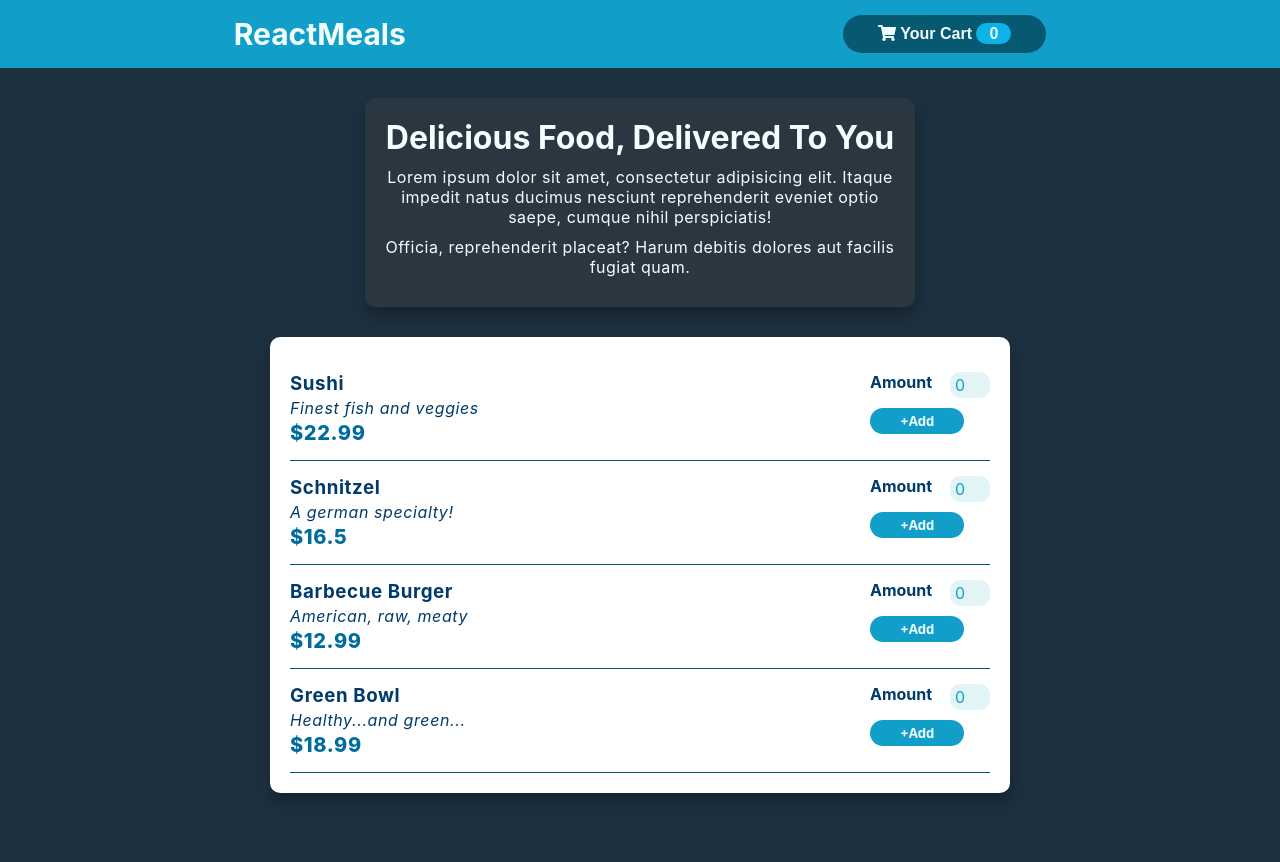
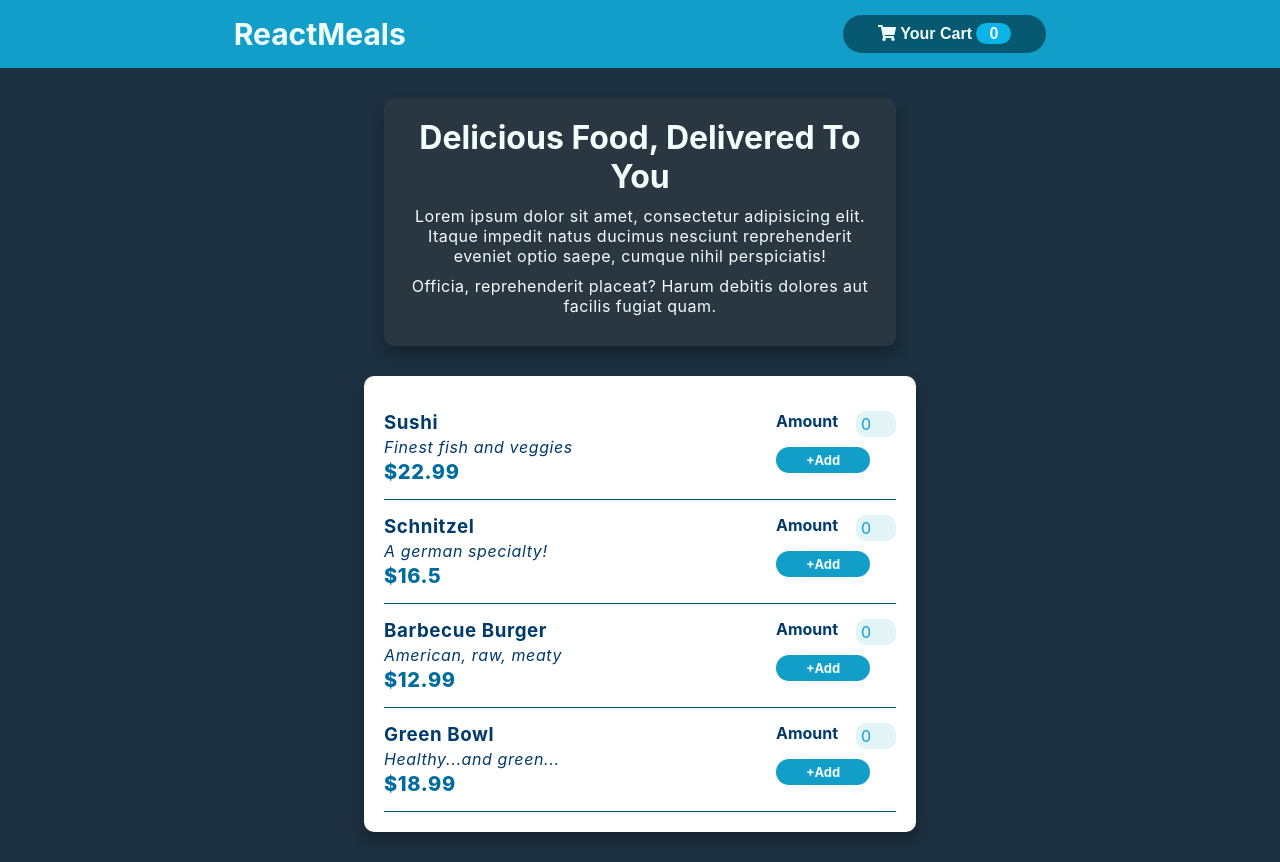
Before and after one commit to chisomebiDev/React-Meals, a React (Create React App) app: page / in a window 1280 px wide. Before the commit the page ends 823 px from the top, so only its background shows below. Built offline with nearby package versions, Linux system fonts and the light colour scheme.

Commit message:
All that is left is cart amount implementation

```diff
--- a/src/components/Food/FoodItem.module.css
+++ b/src/components/Food/FoodItem.module.css
@@ -3,7 +3,13 @@
   display: flex;
   justify-content: space-between;
   border-bottom: 0.5px solid var(--color-secondary);
-  width: 70rem;
+  width: 85vw;
   padding: 1.5rem 0;
   background-color: white;
 }
+
+@media screen and (min-width: 1200px) {
+  .item {
+    width: 40vw;
+  }
+}
--- a/src/components/Modal/Modal.js
+++ b/src/components/Modal/Modal.js
@@ -36,13 +36,20 @@ function ModalTotal(props) {
         >
           Close
         </Button>
-        <Button>Order </Button>
+        <Button onClick={() => {}}>Order </Button>
       </div>
     </div>
   );
 }
 
 function Modal(props) {
+  //check if quantity of food is zero so that it can be removed
+  modalArray.forEach((foodItem, i, arr) => {
+    if (foodItem.quantFood === "0") {
+      modalArray.splice(i, 1);
+    }
+  });
+
   const [checkOut, setCheckOut] = useState(modalArray);
 
   const total = checkOut.reduce((cum, cur) => {
@@ -50,6 +57,11 @@ function Modal(props) {
   }, 0);
 
   const [totalAmt, setTotalAmt] = useState(total);
+
+  function deleteItemHandler(id) {
+    const newList = checkOut.filter((item) => item.id !== id);
+    setCheckOut(newList);
+  }
 
   return (
     <>
@@ -63,7 +75,7 @@ function Modal(props) {
                 <ModalItem
                   key={food.id}
                   food={food}
-                  onAddItems={{ setCheckOut, checkOut }}
+                  onAddItems={{ setCheckOut, checkOut, deleteItemHandler }}
                   onIncrement={{ setTotalAmt, total }}
                 />
               ))
--- a/src/components/Modal/Modal.module.css
+++ b/src/components/Modal/Modal.module.css
@@ -9,7 +9,7 @@
 }
 
 .overlay {
-  background-color: rgba(0, 0, 0, 0.363);
+  background-color: rgba(0, 0, 0, 0.507);
   height: 100%;
   width: 100vw;
   position: absolute;
--- a/src/components/Modal/ModalItem.js
+++ b/src/components/Modal/ModalItem.js
@@ -12,7 +12,8 @@ let newCheckOut;
 
 function ModalItem(props) {
   const { setTotalAmt, total } = props.onIncrement;
-  const { name, price, quantFood } = props.food;
+  const { setCheckOut, deleteItemHandler } = props.onAddItems;
+  const { name, price, quantFood, id } = props.food;
 
   let [foodAmt, setFoodAmt] = useState(+quantFood);
 
@@ -25,8 +26,16 @@ function ModalItem(props) {
       }
     });
 
+    setCheckOut(newCheckOut);
+
     modalArray.forEach((foodItem, i) => {
       foodItem.quantFood = newCheckOut[i].quantFood;
+    });
+
+    modalArray.forEach(() => {
+      if (foodAmt === 0) {
+        deleteItemHandler(id);
+      }
     });
 
     let sum = modalArray.reduce((cum, cur) => {
@@ -34,16 +43,17 @@ function ModalItem(props) {
     }, 0);
 
     setTotalAmt(sum);
-  }, [foodAmt, name, setTotalAmt]);
+    // eslint-disable-next-line react-hooks/exhaustive-deps
+  }, [foodAmt, id, name]);
 
   function handleItemDecrease() {
     setTotalAmt(total);
-    if (foodAmt >= 1) setFoodAmt((foodAmt -= 1));
+    if (foodAmt > 0) setFoodAmt((foodAmt -= 1));
   }
 
   function handleItemIncrease() {
     setTotalAmt(total);
-    if (foodAmt > 0) setFoodAmt((foodAmt += 1));
+    if (foodAmt >= 0) setFoodAmt((foodAmt += 1));
   }
 
   return (
--- a/src/components/Modal/ModalItem.module.css
+++ b/src/components/Modal/ModalItem.module.css
@@ -1,7 +1,7 @@
 .modalItem {
   display: flex;
   justify-content: space-between;
-  min-width: 500px;
+  min-width: 75vw;
   border-bottom: 0.5px solid var(--color-secondary);
   padding: 1rem 0;
   align-items: center;
@@ -33,3 +33,9 @@
   padding: 0rem 1rem;
   justify-self: end;
 }
+
+@media screen and (min-width: 1200px) {
+  .modalItem {
+    min-width: 35vw;
+  }
+}
--- a/src/components/Navbar/Cart.module.css
+++ b/src/components/Navbar/Cart.module.css
@@ -27,3 +27,11 @@
 .cart:active {
   background-color: var(--color-quantity);
 }
+
+@media screen and (max-width: 800px) {
+  .cart {
+    /* width: 40%; */
+    /* padding: 0.5rem 2rem; */
+    padding: 1rem 2rem;
+  }
+}
--- a/src/components/Text.module.css
+++ b/src/components/Text.module.css
@@ -1,7 +1,7 @@
 .textContainer {
   color: var(--color-white);
   font-size: 1.6rem;
-  max-width: 55rem;
+  max-width: 90vw;
   text-align: center;
 }
 
@@ -13,3 +13,9 @@
   padding-bottom: 1rem;
   letter-spacing: 0.05rem;
 }
+
+@media screen and (min-width: 1200px) {
+  .textContainer {
+    width: 40vw;
+  }
+}
--- a/src/index.css
+++ b/src/index.css
@@ -17,6 +17,12 @@ html {
   font-size: calc(10px);
   background-color: rgb(29, 48, 63);
   /* background-color: rgb(42, 55, 65); */
+}
+
+@media screen and (max-width: 800px) {
+  html {
+    font-size: 9px;
+  }
 }
 
 body {
```
